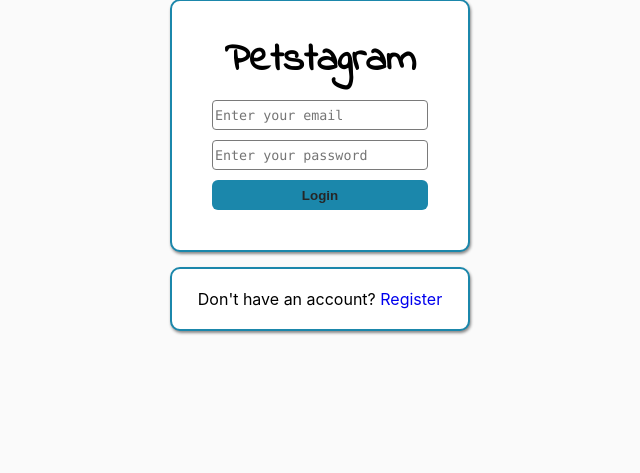
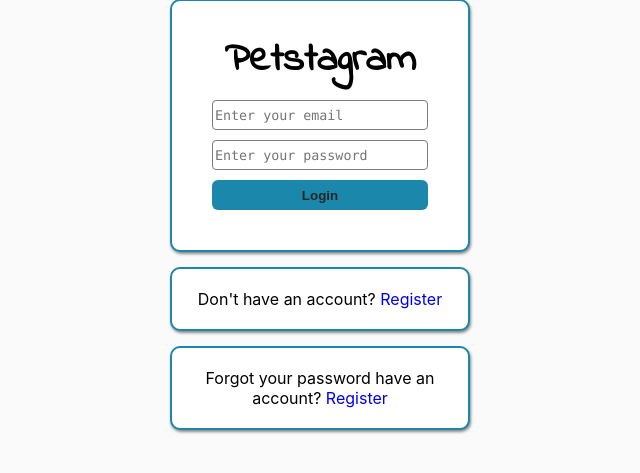
Before and after one commit to GeorgiGyurov13/Petstagram, a Django app: page /signin/ in a window 1280 px wide. Shown: the part 167-640 px from the top of the page, without its empty margins (320-960 px from the left). Run offline with Django 4.2, Linux system fonts and the light colour scheme.

Commit message:
a email forgot password functionalities

```diff
--- a/petstagram/accounts/forms.py
+++ b/petstagram/accounts/forms.py
@@ -65,3 +65,12 @@ class ProfileUpdateForm(forms.ModelForm):
     class Meta:
         model = Profile
         fields = ['first_name', 'last_name', 'date_of_birth', 'profile_picture']
+
+
+class ForgotPasswordForm(forms.Form):
+    email = forms.EmailField(label='Email')
+
+# forms.py
+class ResetPasswordForm(forms.Form):
+    new_password = forms.CharField(label='New Password', widget=forms.PasswordInput)
+    confirm_new_password = forms.CharField(label='Confirm New Password', widget=forms.PasswordInput)
--- a/petstagram/accounts/models.py
+++ b/petstagram/accounts/models.py
@@ -30,6 +30,7 @@ class PetstagramUser(auth_models.AbstractBaseUser, auth_models.PermissionsMixin)
     is_active = models.BooleanField(
         default=True,
     )
+    password_reset_token = models.CharField(max_length=100, blank=True, null=True)
 
     USERNAME_FIELD = "email"
 
@@ -67,6 +68,7 @@ class Profile(models.Model):
         on_delete=models.CASCADE,
     )
 
+
     @property
     def full_name(self):
         if self.first_name and self.last_name:
--- a/petstagram/accounts/urls.py
+++ b/petstagram/accounts/urls.py
@@ -7,7 +7,8 @@ from petstagram.accounts.views import \
     SignUpView, LoginView, \
     ProfileDetailsView, \
     ProfileUpdateView, signout_user, ProfileDeleteView, HomePageView, ContactFormView, AboutView, \
-    AdminRedirectView, TermsOfUseView, SendEmailView, profile_update, profile_update_success
+    AdminRedirectView, TermsOfUseView, SendEmailView, profile_update, profile_update_success, forgot_password, \
+    reset_password
 
 urlpatterns = (
     path("signup/", SignUpView.as_view(), name="signup user"),
@@ -29,5 +30,6 @@ urlpatterns = (
     ),
     path('profile/update/', profile_update, name='profile_update'),
     path('profile/update/success/', profile_update_success, name='profile_update_success'),
-
+    path('forgot-password/', forgot_password, name='forgot_password'),
+    path('reset-password/<str:token>/', reset_password, name='reset_password'),
 )
--- a/petstagram/accounts/views.py
+++ b/petstagram/accounts/views.py
@@ -1,15 +1,16 @@
 from django.contrib.auth.mixins import AccessMixin
 from django.contrib.auth.views import LoginView
-from django.http import HttpResponseRedirect
+from django.http import HttpResponseRedirect, HttpResponse
 from django.shortcuts import render, redirect, get_object_or_404
 
 from django.contrib.auth import views as auth_views, login, logout, authenticate
 from django.urls import reverse_lazy, reverse
+from django.utils.crypto import get_random_string
 from django.views import generic as views, View
 from django.views.generic import TemplateView, FormView, RedirectView
 
 from petstagram.accounts.forms import PetstagramUserCreationForm, PetstagramChangeForm, ContactForm, UserCreationForm, \
-    LoginForm, ProfileUpdateForm
+    LoginForm, ProfileUpdateForm, ForgotPasswordForm, ResetPasswordForm
 from petstagram.accounts.models import PetstagramUser, Profile
 from django.shortcuts import render
 from django.core.mail import send_mail
@@ -46,7 +47,7 @@ class LoginView(View):
             user = authenticate(request, email=email, password=password)
             if user is not None:
                 login(request, user)
-                return redirect('home')  # Redirect to home page after successful login
+                return redirect('home page')
             else:
                 error_message = "Invalid email or password. Please try again."
                 return render(request, self.template_name, {'form': form, 'error_message': error_message})
@@ -224,3 +225,59 @@ def profile_update(request):
 
 def profile_update_success(request):
     return render(request, 'accounts/profile_update_success.html')
+
+
+def forgot_password(request):
+    if request.method == 'POST':
+        form = ForgotPasswordForm(request.POST)
+        if form.is_valid():
+            email = form.cleaned_data['email']
+            try:
+                user = PetstagramUser.objects.get(email=email)
+            except PetstagramUser.DoesNotExist:
+                return HttpResponse('User with this email does not exist.')
+
+            token = get_random_string(length=32)  # Generate a unique token
+            user.profile.password_reset_token = token
+            user.profile.save()
+
+            # Send email with password reset link
+            reset_link = f'https://petstagram-pwz5.onrender.com/reset-password/{token}/'
+            send_mail(
+                'Reset your password',
+                f'Click the following link to reset your password: {reset_link}',
+                'from@example.com',
+                [email],
+                fail_silently=False,
+            )
+            return HttpResponse('An email has been sent with instructions to reset your password.')
+    else:
+        form = ForgotPasswordForm()
+    return render(request, 'accounts/forgot_password.html', {'form': form})
+
+
+def reset_password(request, token):
+    try:
+        user = PetstagramUser.objects.get(profile__password_reset_token=token)
+    except PetstagramUser.DoesNotExist:
+        return HttpResponse('Invalid token.')
+
+    if request.method == 'POST':
+        form = ResetPasswordForm(request.POST)
+        if form.is_valid():
+            new_password = form.cleaned_data['new_password']
+            confirm_new_password = form.cleaned_data['confirm_new_password']
+            if new_password == confirm_new_password:
+                user.set_password(new_password)
+                user.profile.password_reset_token = ''
+                user.profile.save()
+                user.save()
+                # Log the user in with the new password
+                user = authenticate(username=user.email, password=new_password)
+                login(request, user)
+                return HttpResponse('Your password has been reset successfully.')
+            else:
+                return HttpResponse('Passwords do not match.')
+    else:
+        form = ResetPasswordForm()
+    return render(request, 'accounts/reset_password.html', {'form': form})
--- a/petstagram/settings.py
+++ b/petstagram/settings.py
@@ -12,7 +12,7 @@ environ.Env.read_env()
 
 SECRET_KEY = "django-insecure-h80@s92%21e^5e+_yib)m3h(b+y+lq#czu**g(+jz8!$^0c+4y"
 
-DEBUG = True
+DEBUG = False
 ALLOWED_HOSTS = ['*']
 
 INSTALLED_APPS = [
--- a/templates/accounts/signin_user.html
+++ b/templates/accounts/signin_user.html
@@ -20,5 +20,8 @@
         <div class="second-option">
             <p>Don't have an account? <a href="{% url 'signup user' %}">Register</a></p>
         </div>
+        <div class="second-option">
+            <p>Forgot your password have an account? <a href="{% url 'forgot_password' %}">Register</a></p>
+        </div>
     </div>
 {% endblock %}
```
Also changed, not shown: templates/accounts/forgot_password.html (added, +16 -0 lines), templates/accounts/persons.html (+10 -18 lines), templates/accounts/reset_password.html (added, +16 -0 lines), petstagram/accounts/migrations/0004_petstagramuser_password_reset_token.py (added).
